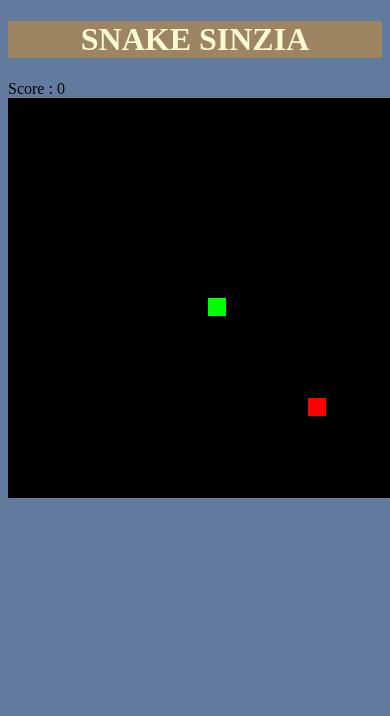
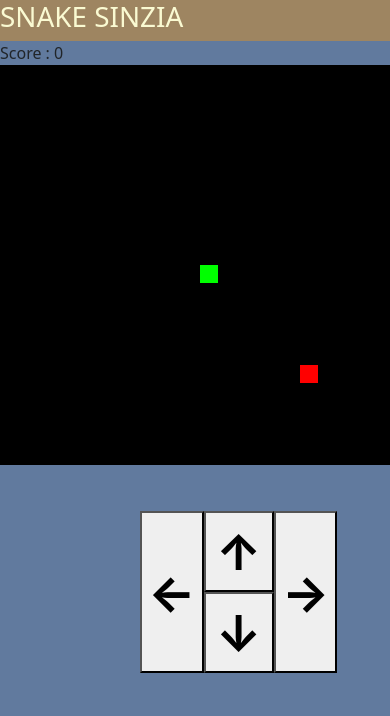
Before and after one commit to John-Njau/snake-game, a plain HTML site: page index.html in a window 390 px wide. Drawn offline with nearby package versions, Linux system fonts and the light colour scheme.

Commit message:
This commit adds mobile control buttons to the game

```diff
--- a/index.css
+++ b/index.css
@@ -10,3 +10,30 @@ body{
 #score{
     display: inline-block;
 }
+
+div>button{
+    font-size: 50px;
+    font-weight: 700;
+    /* text-align: center; */
+    /* display: flex; */
+    /* flex-direction: column; */
+}
+
+#buttons{
+    display: flex;
+    padding: 40px;
+    margin-left: 100px;
+    /* color: white; */
+}
+
+.ud{
+    display: flex;
+    flex-direction: column;
+    width: 70px;
+}
+
+.lr{
+    display: flex;
+    flex-direction: row;
+    width: 70px;
+}
--- a/index.html
+++ b/index.html
@@ -5,6 +5,7 @@
     <meta http-equiv="X-UA-Compatible" content="IE=edge">
     <meta name="viewport" content="width=device-width, initial-scale=1.0">
     <title>Snake Game</title>
+    <link rel="stylesheet" href="https://cdn.jsdelivr.net/npm/bootstrap@5.1.3/dist/css/bootstrap.min.css" integrity="sha384-1BmE4kWBq78iYhFldvKuhfTAU6auU8tT94WrHftjDbrCEXSU1oBoqyl2QvZ6jIW3" crossorigin="anonymous">
     <link rel="stylesheet" href="index.css">
 </head>
 <body>
@@ -17,5 +18,20 @@
 
     <canvas id="gc" width="400" height="400"></canvas>
     <script id="script" src="script.js"></script>
+
+    <div>
+        <div id="buttons">
+            <button onclick="l()" type="button" id="L">&#8592</button>
+            <div class="ud">
+                <button onclick="u()" type="button" id="U">&#8593</button>
+                <button onclick="d()" type="button" id="D">&#8595</button>
+            </div>
+            <div class="lr">
+                <!-- <button onclick="l()" type="button" id="L">&#8592</button> -->
+                <button onclick="r()" type="button" id="R">	&#8594</button>
+            </div>
+
+      </div>
+    </div>
 </body>
 </html>
```
Also changed, not shown: script.js (+31 -0 lines).
